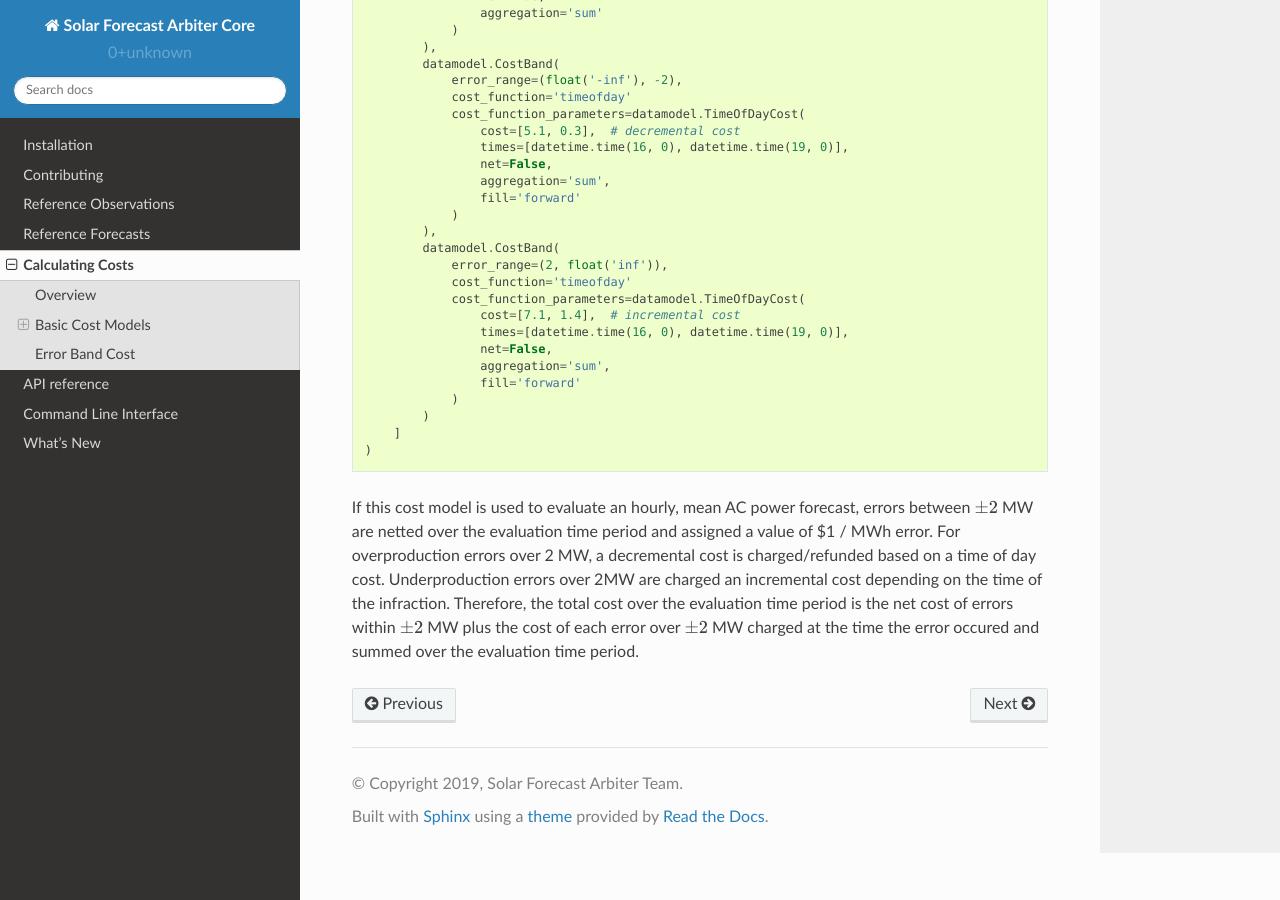
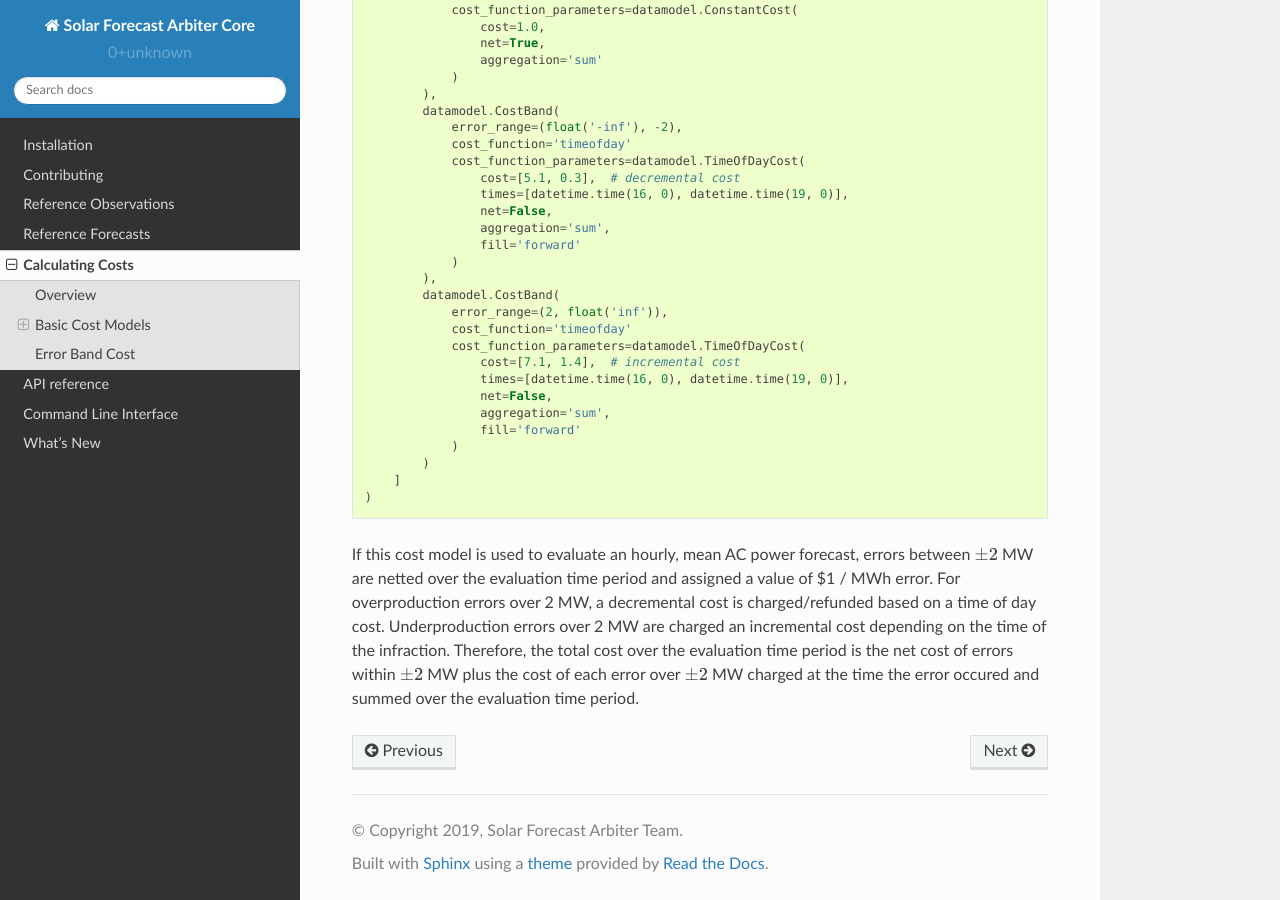
Before and after one commit to SolarArbiter/solarforecastarbiter-core, a Sphinx documentation site: the page built from docs/source/cost.rst, in a window 1280 px wide and 900 px high, scrolled down 4829 px. Built offline with Sphinx 7.4.7 and the Read the Docs theme 2.0.0, drawn with Linux system fonts in a browser that asks for light colours; some of the changed text lies outside the part shown.

Commit message:
Apply suggestions from code review
Co-authored-by: Will Holmgren <william.holmgren@gmail.com>

```diff
--- a/docs/source/cost.rst
+++ b/docs/source/cost.rst
@@ -23,12 +23,12 @@
 implemented.  This banded cost allows one to specify a cost similar to
 charges from transmission generator imbalance service as described in
 `FERC Order 890-B
-<https://www.ferc.gov/whats-new/comm-meet/2008/061908/E-1.pdf>`_
-as described below.
+<https://www.ferc.gov/whats-new/comm-meet/2008/061908/E-1.pdf>`.
+Examples are provided below.
 
 Most cost models allow the specification of an `aggregation` and `net`
 parameters. The `aggregation` parameter controls how the cost for each
-error value in the timeseries are aggregated into a single cost
+error value in the timeseries are aggregated (e.g. summed or averaged) into a single cost
 number. The `net` parameter is a boolean that indicates if the
 aggregation should keep the sign of the error, or take the absolute
 value of the error before aggregating. Note that when :code:`net ==
@@ -53,7 +53,7 @@
 :py:class:`.ConstantCost` also expects `aggregation` and `net`
 parameters. `aggregation` defines how costs are aggregated for a given
 analysis time period (as specified in the report). Options include
-`sum` and `mean`. The `net` parameter is boolean that specifies
+`sum` and `mean`. The `net` parameter is a boolean that specifies
 whether or not the the sum/mean should be taken without (True) or with
 (False) the absolute value of the error.
 
@@ -322,7 +322,7 @@
 evaluation time period and assigned a value of $1 / MWh error. For
 overproduction errors over 2 MW, a decremental cost is
 charged/refunded based on a time of day cost. Underproduction errors
-over 2MW are charged an incremental cost depending on the time of the
+over 2 MW are charged an incremental cost depending on the time of the
 infraction. Therefore, the total cost over the evaluation time period
 is the net cost of errors within :math:`\pm 2` MW plus the cost of
 each error over :math:`\pm 2` MW charged at the time the error occured
```
Also changed, not shown: other parts of docs/source/cost.rst (+1 -1 lines), 1 other file.
